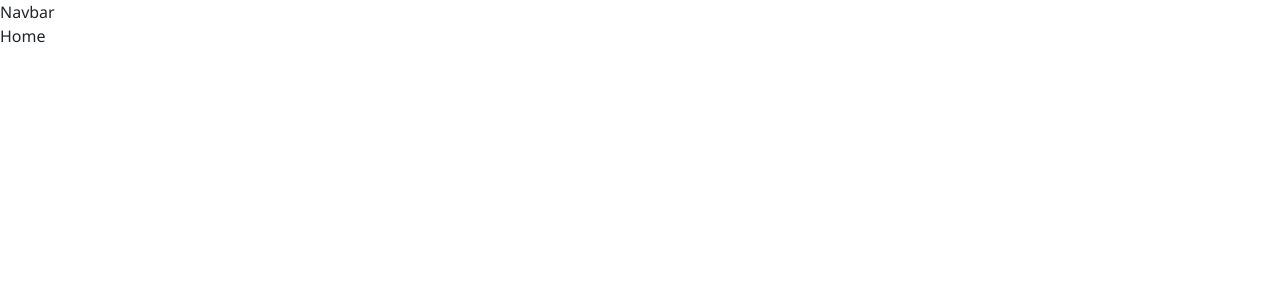
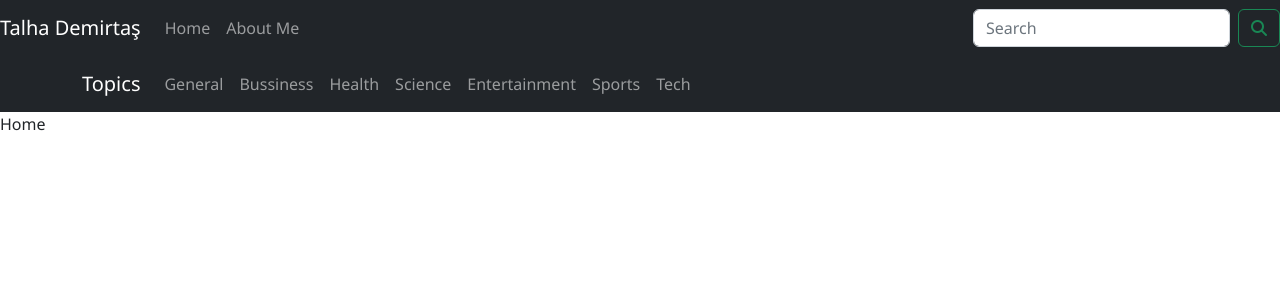
Before and after one commit to TalhaDemirtas/newspapier, a React (Vite) app: page / in a window 1280 px wide. Shown: the top 300 px of the page. Built offline with nearby package versions, Linux system fonts and the light colour scheme.

Commit message:
Header and Navbar

```diff
--- a/package.json
+++ b/package.json
@@ -9,8 +9,11 @@
     "preview": "vite preview"
   },
   "dependencies": {
+    "@popperjs/core": "^2.11.6",
     "axios": "^1.3.2",
+    "bootstrap": "^5.2.3",
     "react": "^18.2.0",
+    "react-bootstrap": "^2.7.0",
     "react-dom": "^18.2.0",
     "react-router-dom": "^6.8.1"
   },
--- a/src/App.jsx
+++ b/src/App.jsx
@@ -1,4 +1,4 @@
-import Navbar from "./components/Navbar";
+import Header from "./components/Header";
 import Home from "./pages/Home";
 import Categories from "./pages/Categories";
 import {BrowserRouter, Route, Routes} from 'react-router-dom'
@@ -8,7 +8,7 @@ function App() {
   return (
     <>
 <BrowserRouter>
-      <Navbar />
+      <Header />
       <Routes>
         <Route path="/" element={<Home/>} />
         <Route path="/general" element={<Categories cat_name="general" />} />
--- a/src/components/Header.jsx
+++ b/src/components/Header.jsx
@@ -1,9 +1,32 @@
-import React from 'react'
+import { Link } from 'react-router-dom';
+import Container from 'react-bootstrap/Container';
+import Nav from 'react-bootstrap/Nav';
+import Navbar from 'react-bootstrap/Navbar';
+import Navi from "./navi"
 
 const Header = () => {
   return (
-    <div>Header</div>
-  )
-}
+    <div>
+    <Navi />
+    <Navbar collapseOnSelect expand="lg" bg="dark" variant="dark">
+      <Container>
+        <Navbar.Toggle aria-controls="responsive-navbar-nav" />
+        <Navbar.Collapse id="responsive-navbar-nav">
+        <Navbar.Brand className='font-weight-bold'>Topics</Navbar.Brand>
+          <Nav className="me-auto">
+            <Nav.Link href="#general">General</Nav.Link>
+            <Nav.Link href="#Bussiness">Bussiness</Nav.Link>
+            <Nav.Link href="#Health">Health</Nav.Link>
+            <Nav.Link href="#Science">Science</Nav.Link>
+            <Nav.Link href="#Entertainment">Entertainment</Nav.Link>
+            <Nav.Link href="#Sports">Sports</Nav.Link>
+            <Nav.Link href="#Tech">Tech</Nav.Link>
+          </Nav>
+        </Navbar.Collapse>
+      </Container>
+    </Navbar>
+    </div>
+  );
+};
 
-export default Header
+export default Header;
--- a/src/components/Navbar.jsx
+++ /dev/null
@@ -1,9 +0,0 @@
-import React from 'react'
-
-const Navbar = () => {
-  return (
-    <div>Navbar</div>
-  )
-}
-
-export default Navbar
--- /dev/null
+++ b/src/components/Navi.jsx
@@ -0,0 +1,32 @@
+import Button from 'react-bootstrap/Button';
+import Form from 'react-bootstrap/Form';
+import Nav from 'react-bootstrap/Nav';
+import Navbar from 'react-bootstrap/Navbar';
+
+const Navi = () => {
+  return (
+    <>
+        <Navbar bg="dark" variant="dark" expand="lg">
+        <Navbar.Brand href="#">Talha Demirtaş</Navbar.Brand>
+          <Nav
+            className="me-auto my-2 my-lg-0"
+            style={{ maxHeight: '100px' }}
+            navbarScroll>
+            <Nav.Link href="/">Home</Nav.Link>
+            <Nav.Link href="#">About Me</Nav.Link>
+          </Nav>
+          <Form className="d-flex">
+            <Form.Control
+              type="search"
+              placeholder="Search"
+              className="me-2"
+              aria-label="Search"
+            />
+            <Button variant="outline-success"><i className='fa fa-search'></i></Button>
+          </Form>
+    </Navbar>
+    </>
+  );
+};
+
+export default Navi;
```
Also changed, not shown: src/index.css (line endings or trailing spaces), 1 other file (tests, documents, lock files or other folders).
